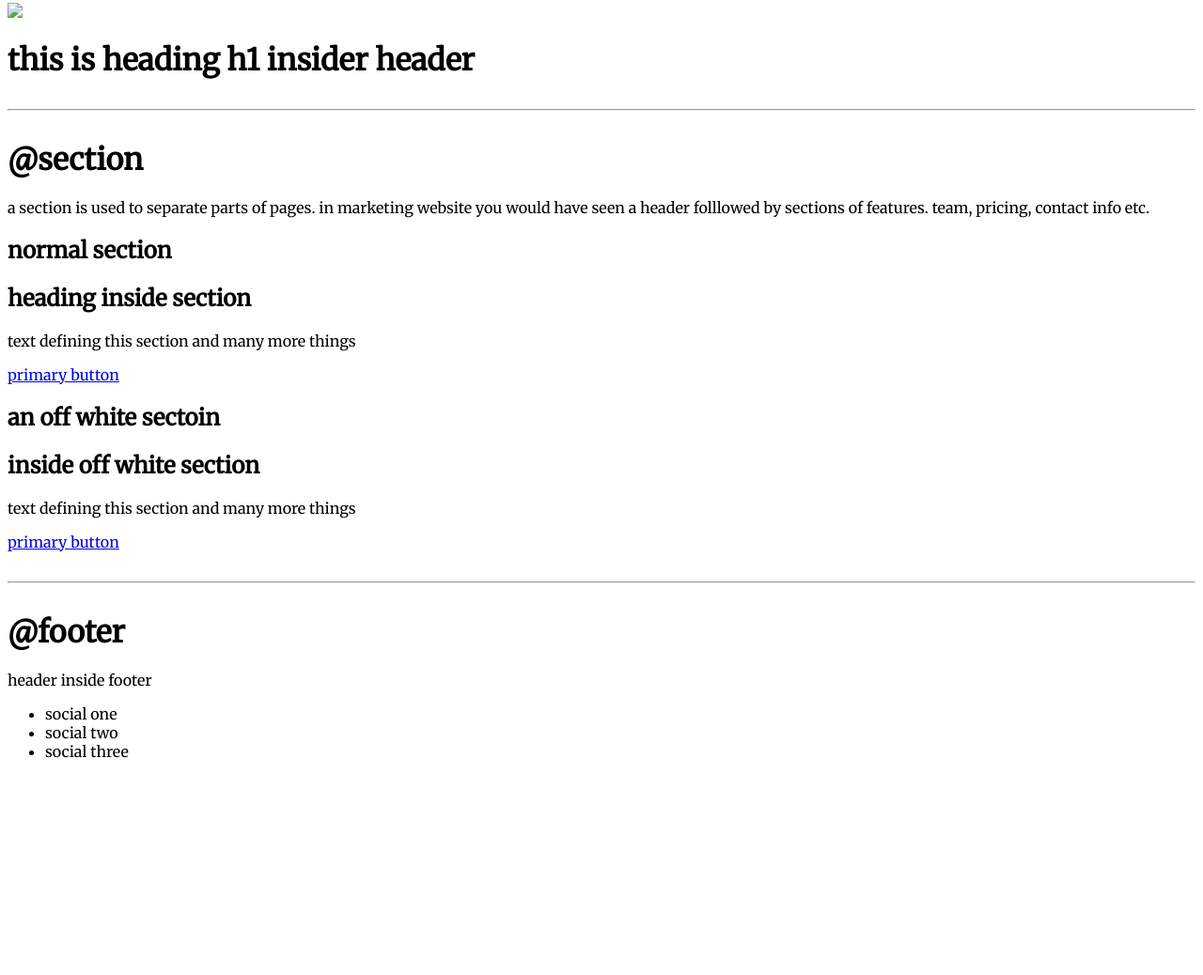
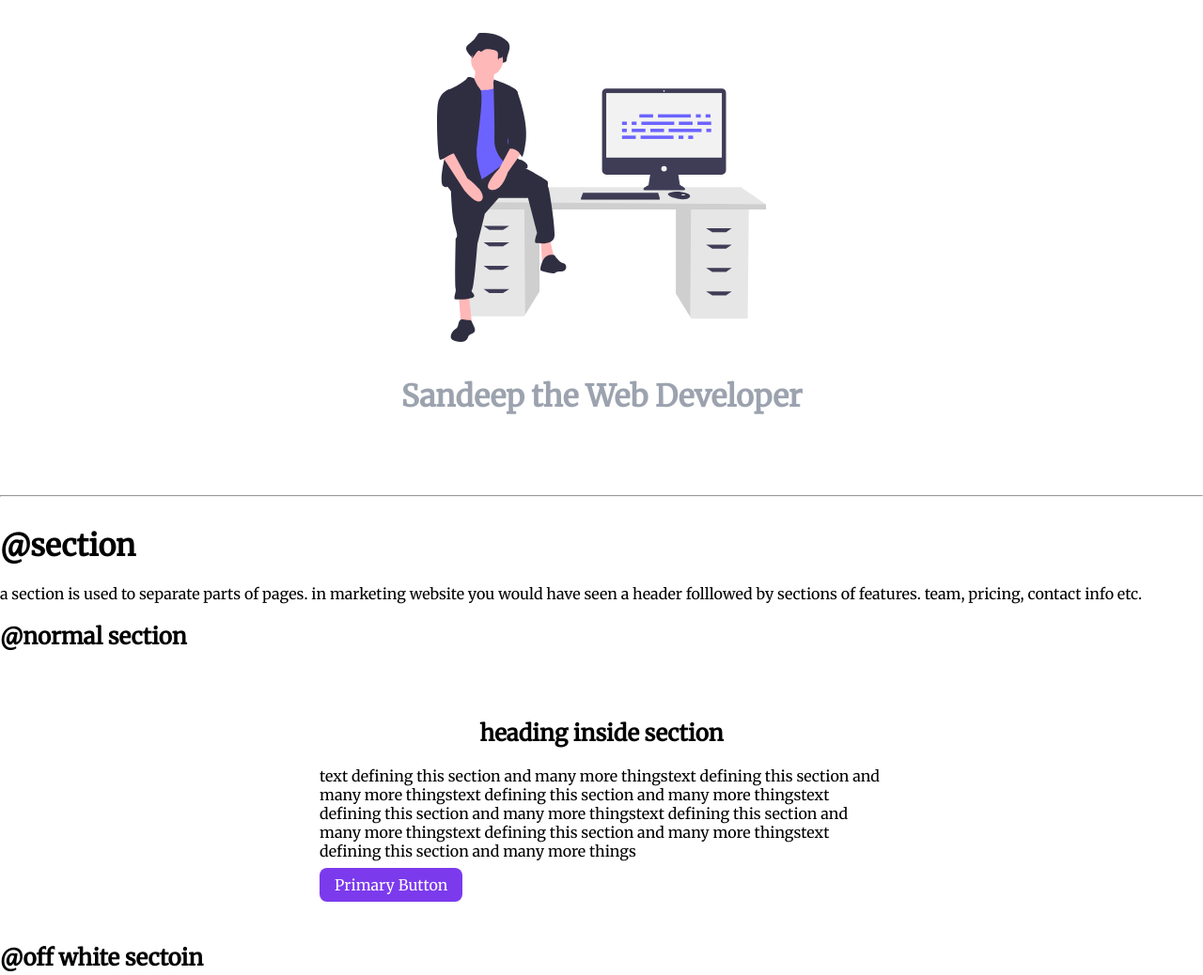
Before and after one commit to sandeepam5588/sample-portfolio, a plain HTML site: page index.html in a window 1280 px wide. Shown: the part 1773-2811 px from the top of the page at 94% size. Before the commit the page ends 2599 px from the top, so only its background shows below. Drawn offline with Linux system fonts and the light colour scheme.

Commit message:
feat: css added
styles added to portfolio

```diff
--- a/index.html
+++ b/index.html
@@ -79,37 +79,48 @@
 
 
     <h1>@header</h1>
-    <header>
-        <img src="/">
-        <h1>this is heading h1 insider header</h1>
+    <header class="lerner-header">
+        <img src="images/lerner.svg" class="lerner-img">
+        <h1 class="lerner-heading">Sandeep the Web Developer</h1>
     </header>
     <hr>
+
+
     <h1>@section</h1>
    <p> a section is used to separate parts of pages. in marketing website you would have seen a header folllowed by sections of features. team, pricing, contact info etc.</p>
-   <h2>normal section</h2>
-   <section>
-   <h2>heading inside section</h2>
-   <p>text defining this section and many more things</p>
-   <a href="/">primary button</a>
+   <h2>@normal section</h2>
+   <section class="section">
+       <div class="container container-center">
+           <h2>heading inside section</h2>
+           <p>text defining this section and many more thingstext defining this section and many more thingstext defining this section and many more thingstext defining this section and many more thingstext defining this section and many more thingstext defining this section and many more thingstext defining this section and many more things</p>
+            <a href="/" class="link link-primary">Primary Button</a>
+       </div>
 </section>
 
-   <h2>an off white sectoin</h2>
-   <section>
+   <h2>@off white sectoin</h2>
+   <section class="section off-white-section">
+    <div class="container container-center">
        <h2>inside off white section</h2>
-       <p>text defining this section and many more things</p>
-       <a href="/">primary button</a>
+       <p>text defining this section and many more thingstext defining this section and many more thingstext defining this section and many more thingstext defining this section and many more thingstext defining this section and many more thingstext defining this section and many more thingstext defining this section and many more things</p>
+       <a href="/" class="link link-primary">primary button</a>
+    </div>
    </section>
 <hr>
 
 
 <h1>@footer</h1>
-<footer>
-    <div>
-        <div>header inside footer</div>
-        <ul>
-            <li>social one</li>
-            <li>social two</li>
-            <li>social three</li>
+<footer class="footer">
+    <div class="footer-header">header inside footer</div>
+        <ul class="links-social list-non-bullet">
+           <li class="list-item-inline">
+               <a href="/" class="link link-primary">twitter</a>
+           </li>
+           <li class="list-item-inline">
+               <a href="/" class="link link-primary">github</a>
+            </li>
+           <li class="list-item-inline">
+               <a href="/" class="link link-primary">linkedin</a>
+            </li>
         </ul>
     </div>
 </footer>
--- a/styles.css
+++ b/styles.css
@@ -2,10 +2,13 @@
 
 :root {
     --primary-color:#7C3AED;
-    --secondary-color:
+    --dark-gray:#9CA3AF;
+    --light-gray: #F3F4F6;
+
 }
 body {
     font-family: 'Merriweather', serif;
+    margin: 0px;
 }
 
 hr {
@@ -80,3 +83,48 @@ hr {
     font-weight: bold;
 
 }
+.lerner-header {
+    padding: 2rem;
+}
+
+.lerner-img{
+  max-width: 350px;
+  display: block;
+  margin: auto;
+}
+
+.lerner-heading {
+    color: var(--dark-gray);
+    padding-top: 1rem;
+    text-align: center;
+}
+.section {
+    padding: 2rem;
+}
+.section h2{
+    text-align: center;
+}
+
+.off-white-section {
+    background-color: var(--light-gray);
+}
+
+.footer {
+    background-color: var(--primary-color);
+    padding: 2rem 1rem;
+    color: white;
+    text-align:center;
+    border-top-right-radius: 1rem;
+
+}
+.footer-header {
+    font-weight: bold;
+}
+.footer .link {
+    color: white;
+}
+
+.footer ul {
+    padding-inline-start: 0px;
+
+}
```
Also changed, not shown: images/lerner.svg (added), images/reactlogo.svg (added).
